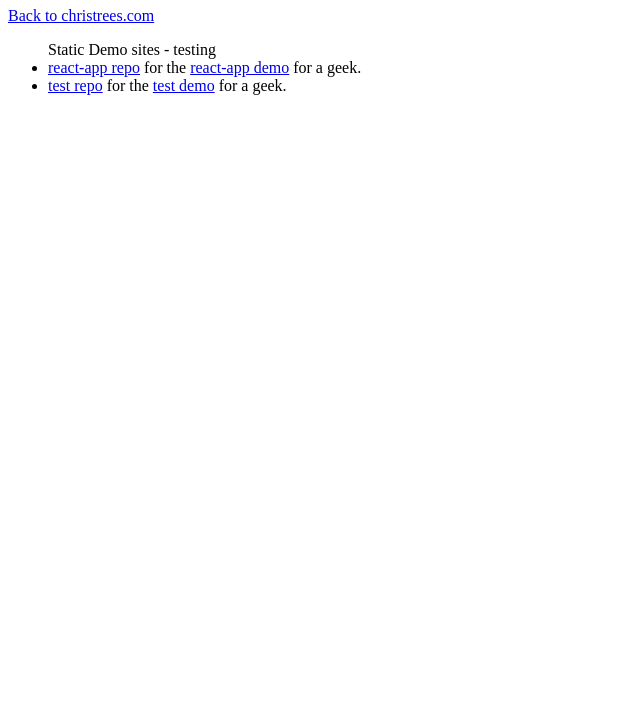
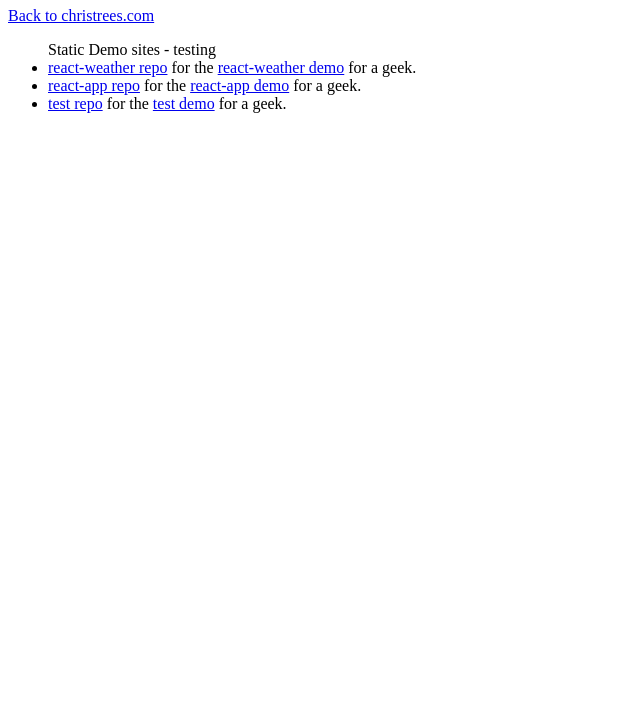
Before and after one commit to christrees/demo, a plain HTML site: page index.html in a window 1280 px wide. Shown: the part 73-800 px from the top of the page, without its empty margins (0-640 px from the left). Drawn offline with Linux system fonts and the light colour scheme.

Commit message:
Update index.html

```diff
--- a/index.html
+++ b/index.html
@@ -9,6 +9,7 @@
 <h1>demo cat</h1>
   <a href="http://christrees.com">Back to christrees.com</a>
   <ul>Static Demo sites - testing
+    <li><a href="https://github.com/christrees/react-weather">react-weather repo</a>  for the <a href="http://demo.christrees.com/react-weather/">react-weather demo</a> for a geek.</li>
     <li><a href="https://github.com/christrees/react-app">react-app repo</a>  for the <a href="http://demo.christrees.com/react-app/">react-app demo</a> for a geek.</li>
     <li><a href="https://github.com/christrees/test">test repo</a>  for the <a href="http://demo.christrees.com/test/">test demo</a> for a geek.</li>
   <ul>
```
